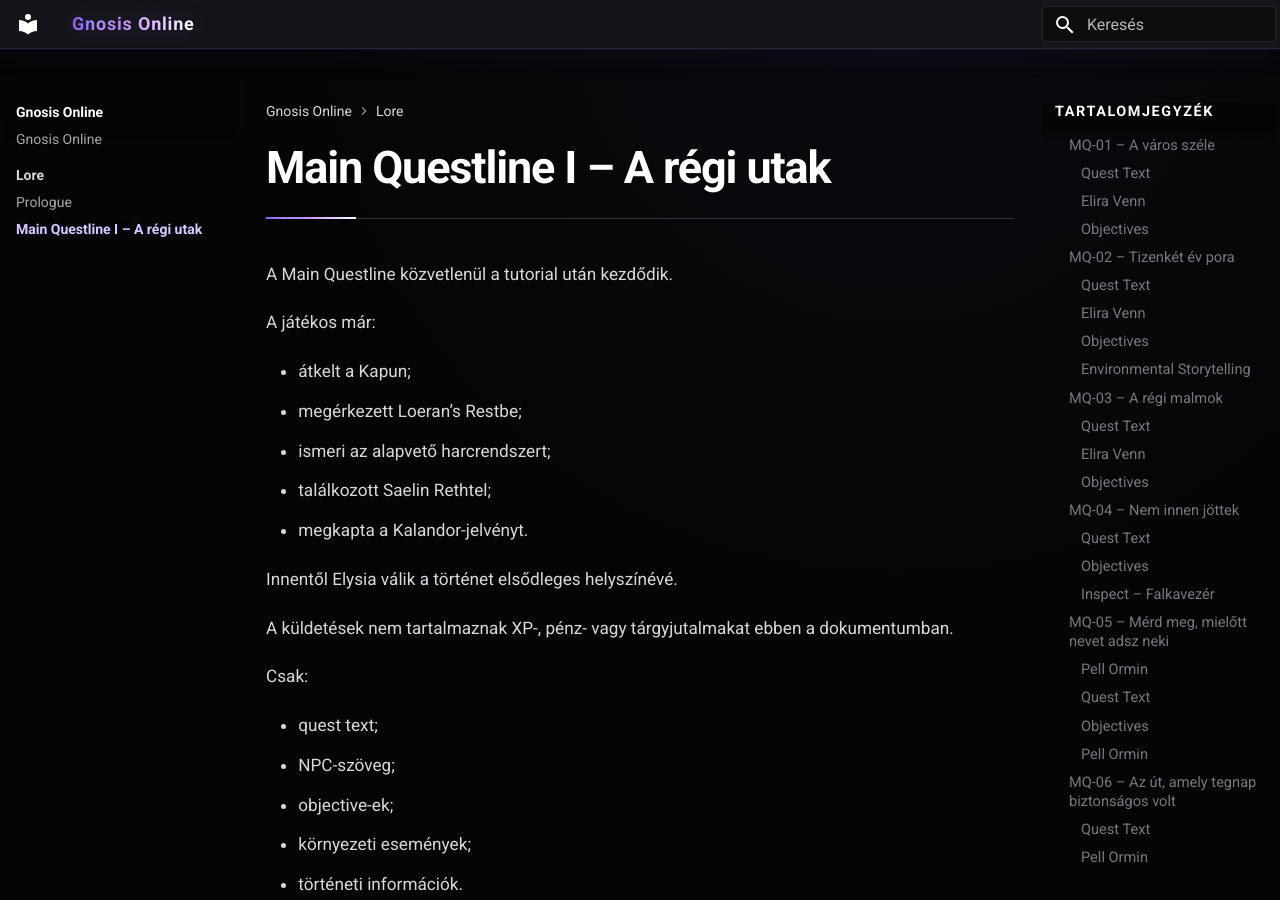
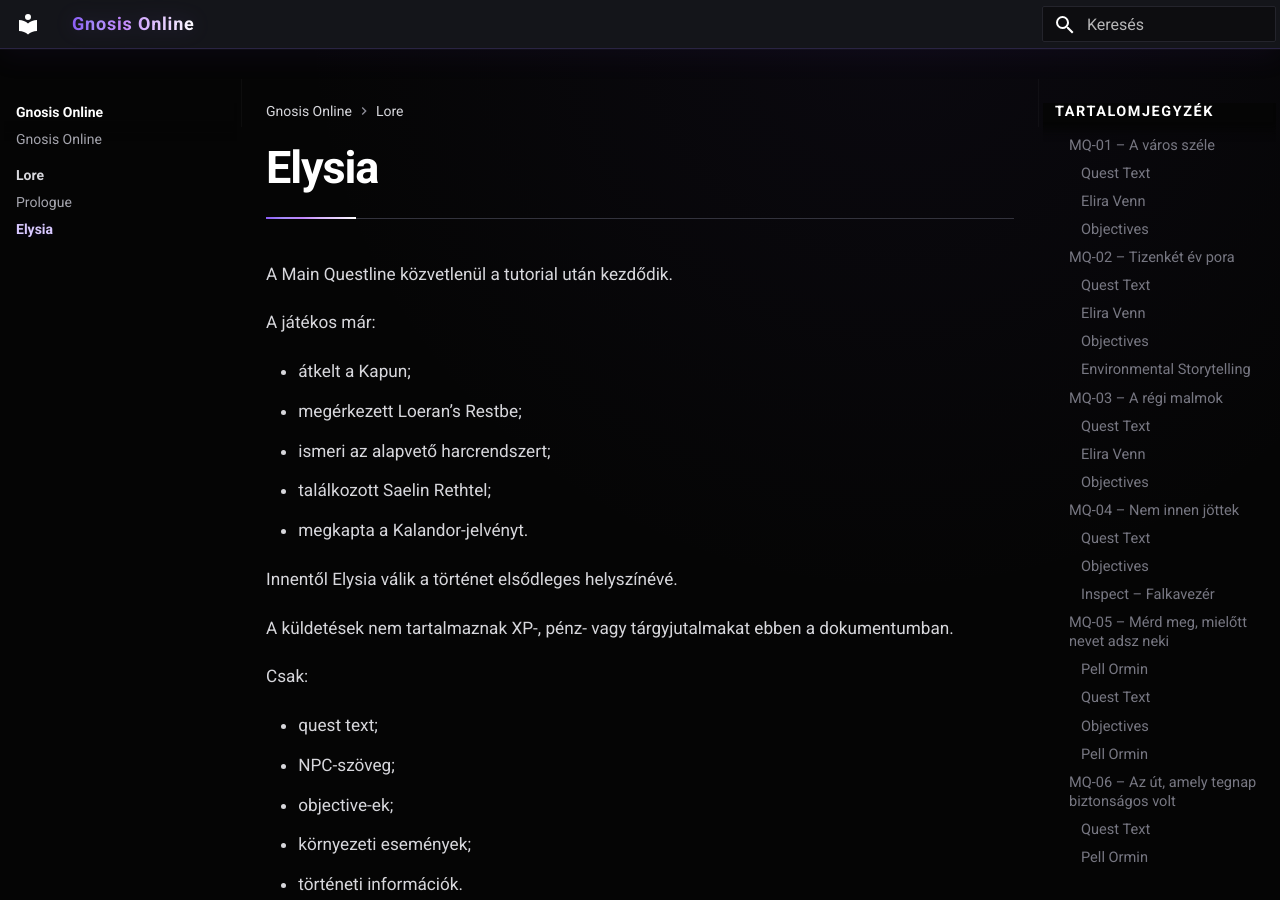
Before and after one commit to lyon1255/gnosis-online-docs, an MkDocs documentation site: the page built from docs/lore/02-elysia-lore.md, in a window 1280 px wide and 900 px high. Built offline with MkDocs 1.6.1 and Material for MkDocs 9.7.7, drawn with Linux system fonts in a browser that asks for light colours.

Commit message:
Update 02-elysia-lore.md

```diff
--- a/docs/lore/02-elysia-lore.md
+++ b/docs/lore/02-elysia-lore.md
@@ -1,8 +1,8 @@
 ---
-title: Main Questline I – A régi utak
+title: Elysia
 ---
 
-# Main Questline I – A régi utak
+# Elysia
 
 A Main Questline közvetlenül a tutorial után kezdődik.
 
```
